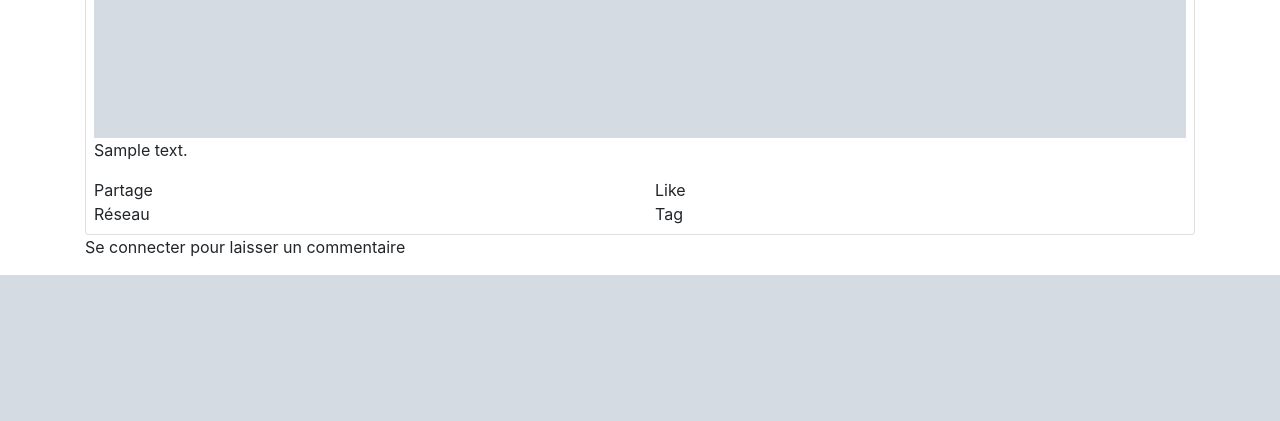
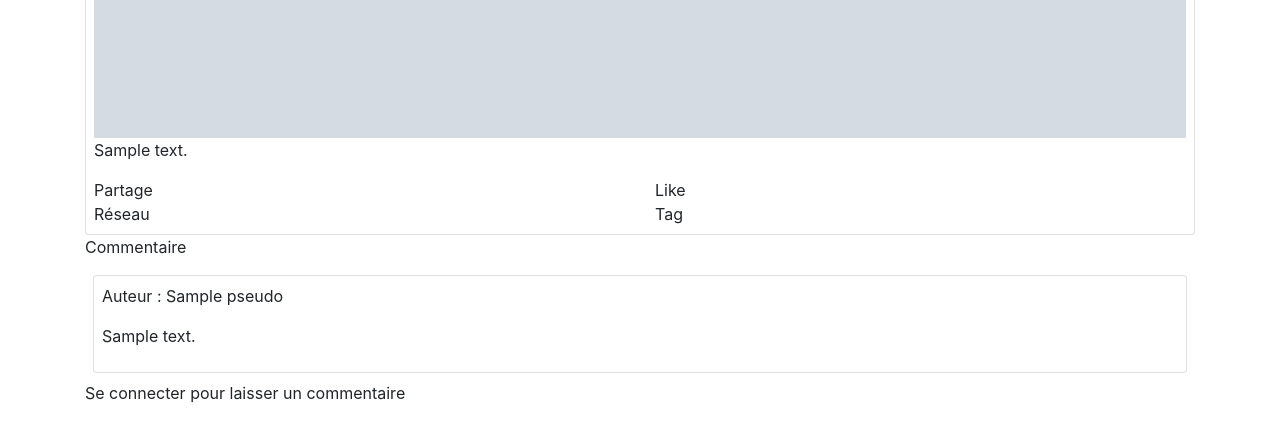
Before and after one commit to aoma95/blog-symfony, a Symfony app: template templates/article/article.html.twig in a window 1280 px wide. Shown: the part 918-1339 px from the top of the page. Before the commit the page ends 1193 px from the top, so only its background shows below. Run offline with Twig, Linux system fonts and the light colour scheme; the template is opened without the code that fills it: most values are stand-ins (such as "Sample title", 1, 10 or a date in 2020); grey boxes marked "Sample" are stand-in pictures; some libraries are stand-ins or nearby versions.

Commit message:
show commentary

```diff
--- a/templates/article/article.html.twig
+++ b/templates/article/article.html.twig
@@ -56,6 +56,15 @@
                                 </div>
                         </ul>
                 </div>
+                <p>Commentaire</p>
+                {%for comment in article.commentaries%}
+                <div class="card p-2 m-2" style="width: auto;">
+                        <p>Auteur : {{ comment.author.pseudo }}</p>
+                        <p>{{ comment.content }}</p>
+
+                </div>
+                {% endfor %}
+
                 {% if app.user %}
                         <div class="container">
                                 <h1>Créer un commentaire</h1>
```
